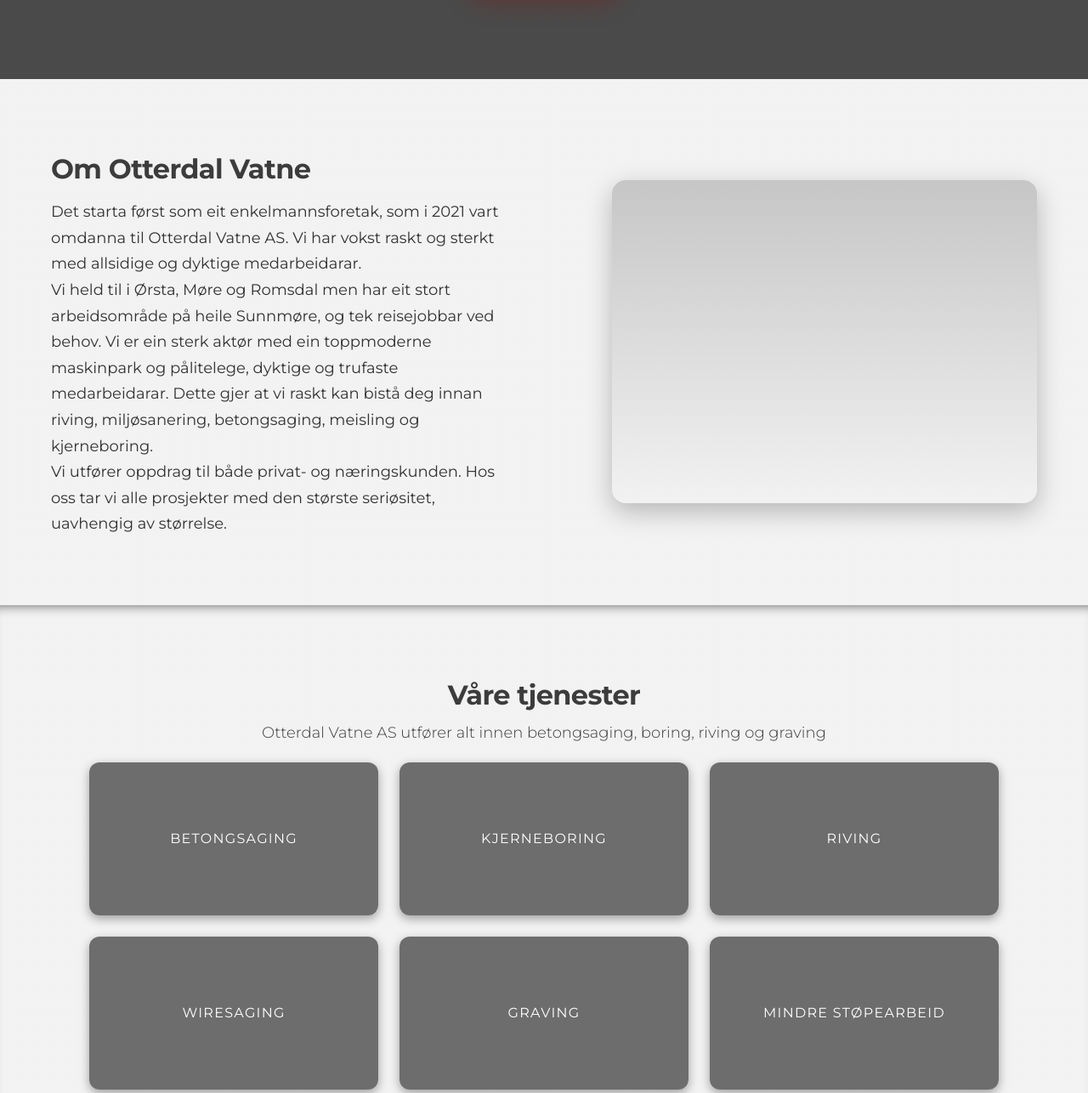
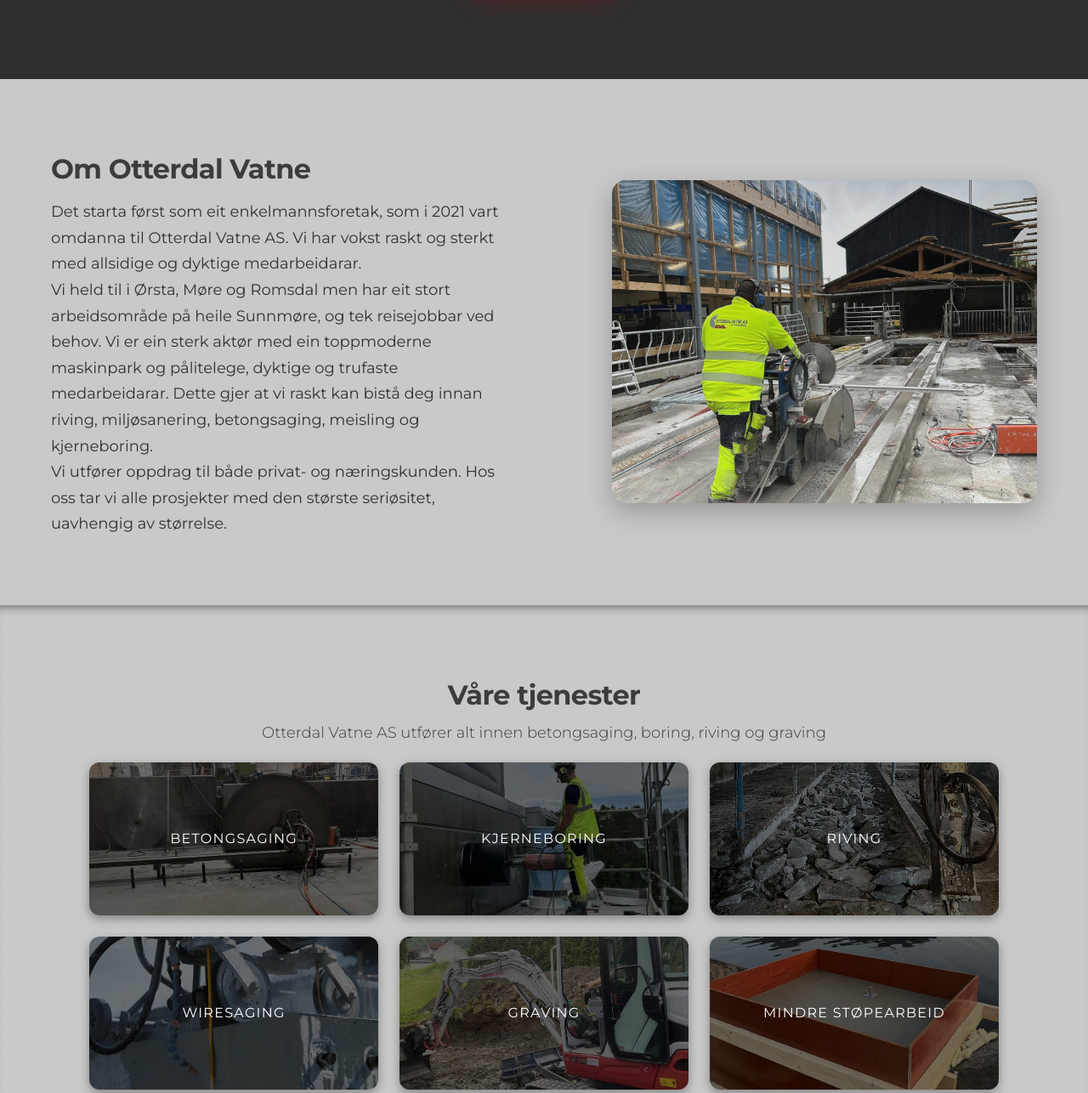
Before and after one commit to DawidSic/OTAS, a website: page index.html in a window 1280 px wide. Shown: the part 707-1993 px from the top of the page at 85% size. Drawn offline with Linux system fonts and the light colour scheme; the site is published under a folder, as on GitHub Pages, so addresses that start at the root find nothing; files whose address does not match are found by name.

Commit message:
Fix asset paths in SCSS for GitHub Pages

```diff
--- a/style.scss
+++ b/style.scss
@@ -29,7 +29,7 @@ body {
 	font-style: normal;
 	font-size: 1.6rem;
 	line-height: 1.6;
-	background: linear-gradient(rgba(236, 236, 236, 0.25), rgba(236, 236, 236, 0.25)), url('/assets/concrete-texture.jpg');
+	background: linear-gradient(rgba(236, 236, 236, 0.25), rgba(236, 236, 236, 0.25)), url('assets/concrete-texture.jpg');
 	background-size: contain;
 	background-repeat: no-repeat;
 }
@@ -120,7 +120,7 @@ body {
 	position: fixed;
 	height: 84px;
 	width: 100%;
-	// background: linear-gradient(rgba(236, 236, 236, 0.25), rgba(236, 236, 236, 0.05)), url('/assets/conc-bg.png');
+	// background: linear-gradient(rgba(236, 236, 236, 0.25), rgba(236, 236, 236, 0.05)), url('assets/conc-bg.png');
 	background: rgba(27, 27, 27, 0.427);
 	backdrop-filter: blur(8px);
 	box-shadow: 0 18px 45px rgba(0, 0, 0, 0.12);
@@ -169,7 +169,7 @@ body {
 	top: -50px;
 	height: 190px;
 	width: 220px;
-	background-image: url('/assets/logo-no-bg-white-text.png');
+	background-image: url('assets/logo-no-bg-white-text.png');
 	background-size: contain;
 	background-repeat: no-repeat;
 	background-position: top;
@@ -216,7 +216,7 @@ body {
 	width: 220px;
 	height: 84px;
 	border-radius: 16px;
-	background-image: url('/assets/logo-no-bg-white-text.png');
+	background-image: url('assets/logo-no-bg-white-text.png');
 	background-size: cover;
 	background-repeat: no-repeat;
 	background-position: center;
@@ -325,12 +325,12 @@ body {
 		top: 0;
 		width: 100%;
 		height: 100%;
-		background-image: url('/assets/hero-mobile.png');
+		background-image: url('assets/hero-mobile.png');
 		background-repeat: no-repeat;
 		background-size: cover;
 		background-position: center;
 		@media (min-width: 768px) {
-			background-image: url('/assets/hero.jpg');
+			background-image: url('assets/hero.jpg');
 		}
 	}
 	.hero-text {
@@ -402,7 +402,7 @@ body {
 .about {
 	width: 100%;
 	padding: $section-padding 2rem;
-	background: linear-gradient(rgba(236, 236, 236, 0.55), rgba(236, 236, 236, 0.55)), url('/assets/conc-bg.png');
+	background: linear-gradient(rgba(236, 236, 236, 0.55), rgba(236, 236, 236, 0.55)), url('assets/conc-bg.png');
 	background-repeat: no-repeat;
 	background-size: cover;
 
@@ -461,7 +461,7 @@ body {
 		.about-img2 {
 			width: 100%;
 			height: 100%;
-			background: linear-gradient(rgba(21, 21, 21, 0.2), rgba(236, 236, 236, 0.1)), url('/assets/about-img.jpg');
+			background: linear-gradient(rgba(21, 21, 21, 0.2), rgba(236, 236, 236, 0.1)), url('assets/about-img.jpg');
 			background-size: cover;
 			background-repeat: no-repeat;
 			background-position: center;
@@ -474,7 +474,7 @@ body {
 .services {
 	width: 100%;
 	padding: $section-padding 2rem;
-	background: linear-gradient(rgba(236, 236, 236, 0.55), rgba(236, 236, 236, 0.55)), url('/assets/concrete-texture.jpg');
+	background: linear-gradient(rgba(236, 236, 236, 0.55), rgba(236, 236, 236, 0.55)), url('assets/concrete-texture.jpg');
 	background-size: cover;
 	background-repeat: no-repeat;
 
@@ -559,25 +559,25 @@ body {
 		}
 
 		.card-1 {
-			background-image: url('/assets/betongsaging.jpg');
+			background-image: url('assets/betongsaging.jpg');
 		}
 		.card-2 {
-			background-image: url('/assets/kjerneboring.jpg');
+			background-image: url('assets/kjerneboring.jpg');
 			background-size: 140%;
 		}
 		.card-3 {
-			background-image: url('/assets/riving.jpg');
+			background-image: url('assets/riving.jpg');
 			background-position: bottom;
 		}
 		.card-4 {
-			background-image: url('/assets/wiresaging.jpg');
+			background-image: url('assets/wiresaging.jpg');
 		}
 		.card-5 {
-			background-image: url('/assets/graving.jpg');
+			background-image: url('assets/graving.jpg');
 			background-position: bottom;
 		}
 		.card-6 {
-			background-image: url('/assets/mindrestøpearbeid.jpg');
+			background-image: url('assets/mindrestøpearbeid.jpg');
 		}
 	}
 
@@ -602,7 +602,7 @@ body {
 	padding: $section-padding 2rem;
 	text-align: center;
 	color: whitesmoke;
-	background: linear-gradient(rgba(21, 21, 21, 0.45), rgba(236, 236, 236, 0.15)), url('/assets/conc-bg.png');
+	background: linear-gradient(rgba(21, 21, 21, 0.45), rgba(236, 236, 236, 0.15)), url('assets/conc-bg.png');
 	background-size: cover;
 	background-repeat: no-repeat;
 
@@ -1098,7 +1098,7 @@ body {
 
 .service-projects {
 	padding: 4rem 2rem;
-	background: linear-gradient($bg-dark, rgba(236, 236, 236, 0.15)), url('/assets/conc-bg.png');
+	background: linear-gradient($bg-dark, rgba(236, 236, 236, 0.15)), url('assets/conc-bg.png');
 	background-size: cover;
 	background-repeat: no-repeat;
 	color: $text-light;
```
Also changed, not shown: css/style.css.
